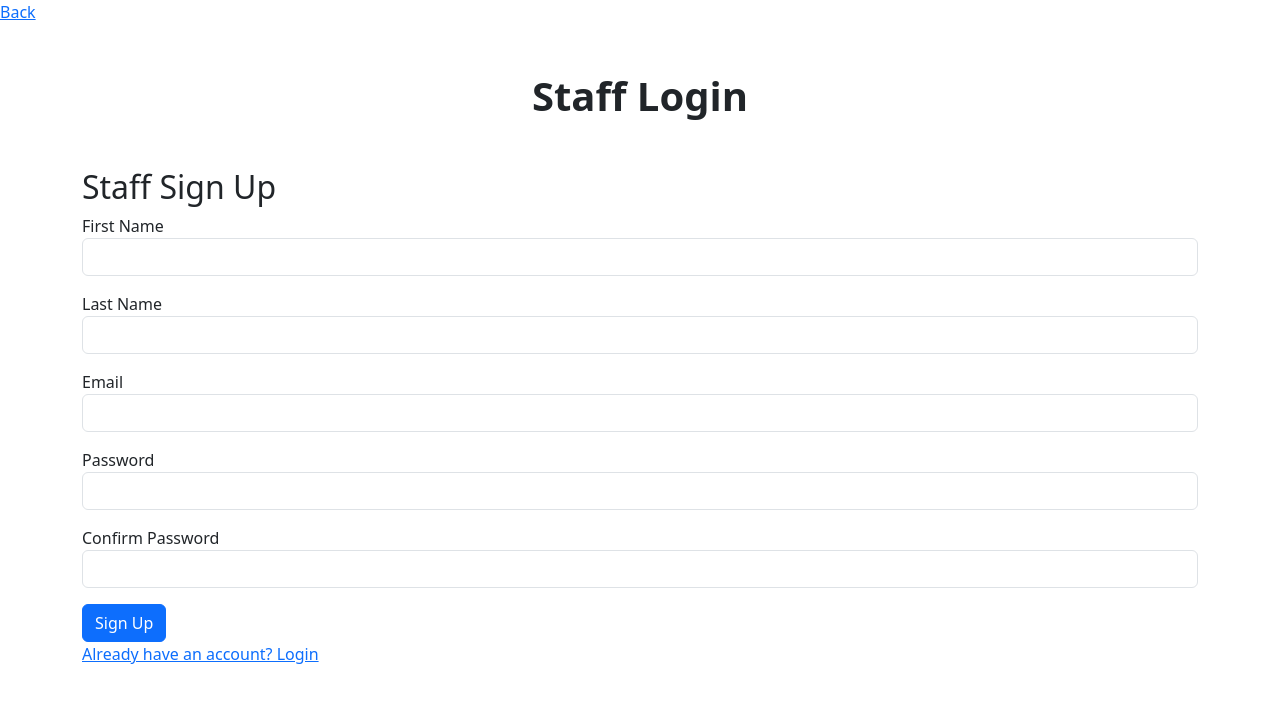
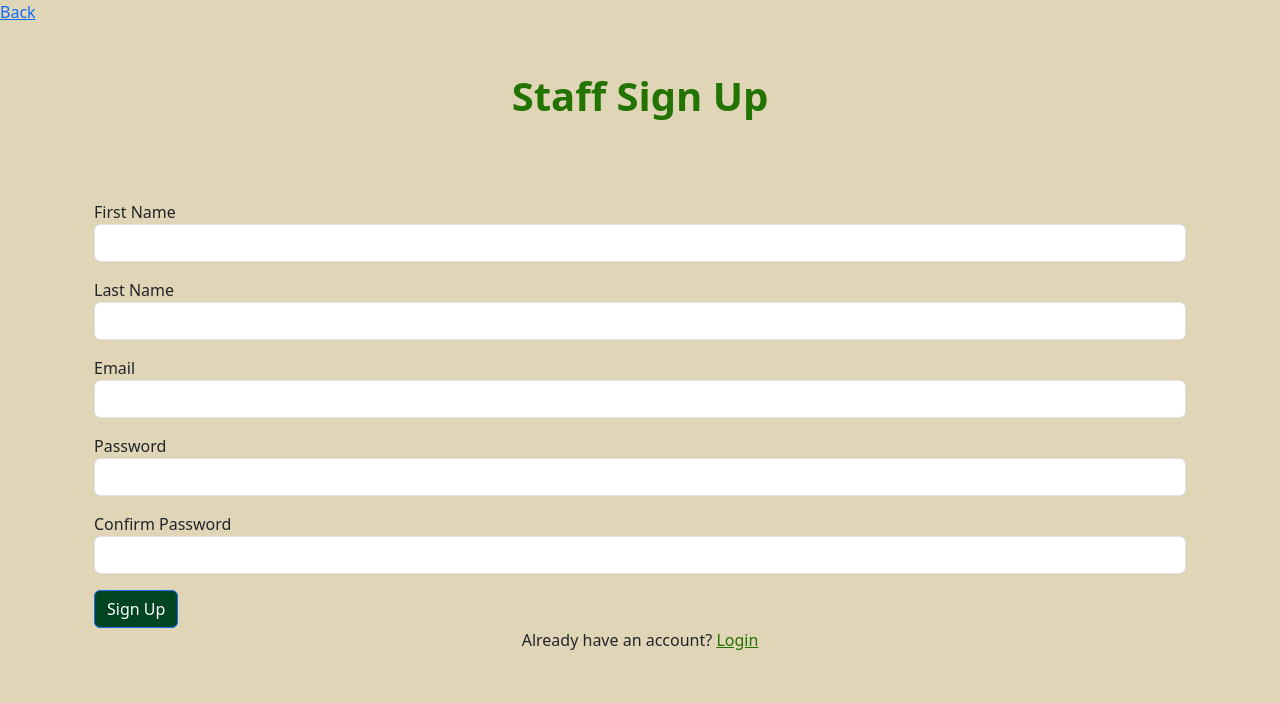
Before and after one commit to evanwongyf/app_development_technical_review, a Flask app: page /staff_sign_up in a window 1280 px wide. Shown: the top 703 px of the page. Run offline with Flask 3, Linux system fonts and the light colour scheme; some libraries are stand-ins or nearby versions.

Commit message:
Update staff_sign_up.html

```diff
--- a/templates/staff_sign_up.html
+++ b/templates/staff_sign_up.html
@@ -4,14 +4,44 @@
     <meta charset="UTF-8">
     <title>Staff Sign Up</title>
     <link href="https://cdn.jsdelivr.net/npm/bootstrap@5.3.2/dist/css/bootstrap.min.css" rel="stylesheet">
-    <script src="https://cdn.jsdelivr.net/npm/bootstrap@5.3.2/dist/js/bootstrap.bundle.min.js"></script>
     <style>
+        body {
+            background-color: #e1d5b8;
+        }
+        .green-text {
+            color: #237300;
+        }
         .bold-h1 {
             font-weight: bold;
+        }
+        .button-spacing {
+            margin: 0 4px;
+        }
+        .custom-paragraph {
+            font-size: 16px;
+        }
+        .custom-button {
+            background-color: #014421 !important;
+            color: #fff;
+        }
+        .break1 {
+            margin-bottom: 0.5px;
+        }
+        .navbar-custom {
+            background-color: #738054 !important;
+        }
+        .navbar-custom .navbar-brand,
+        .navbar-custom .navbar-brand:hover,
+        .navbar-custom .navbar-brand:focus {
+            color: #ffffff !important;
         }
     </style>
 </head>
 <body>
+    <a href="{{ url_for('sign_up_landing') }}">Back</a>
+    <div class="container mt-5">
+        <h1 class="text-center mt-5 bold-h1 green-text">Staff Sign Up</h1>
+        <br class="break1">
         {% with messages = get_flashed_messages(with_categories=true) %}
             {% if messages %}
                 {% for category, message in messages %}
@@ -21,10 +51,7 @@
                 {% endfor %}
             {% endif %}
         {% endwith %}
-    <a href="{{ url_for('sign_up_landing') }}">Back</a>
-    <h1 class="text-center mt-5 bold-h1">Staff Login</h1>
         <div class="container mt-5">
-        <h2>Staff Sign Up</h2>
             <form method="post">
                 {{ form.hidden_tag() }}
                 <div class="mb-3">
@@ -47,9 +74,10 @@
                     {{ form.confirm_password.label }}
                     {{ form.confirm_password(class="form-control") }}
                 </div>
-            <button type="submit" class="btn btn-primary">{{ form.submit.label }}</button>
+                <button type="submit" class="btn btn-primary custom-button">{{ form.submit.label }}</button>
             </form>
-        <a href="{{ url_for('login_landing') }}">Already have an account? Login</a>
+            <p class="text-center custom-paragraph">Already have an account? <a href="{{ url_for('login_landing') }}" class="green-text">Login</a></p>
+        </div>
     </div>
 </body>
 </html>
```
Lines whose indentation alone changed are shown as unchanged.
